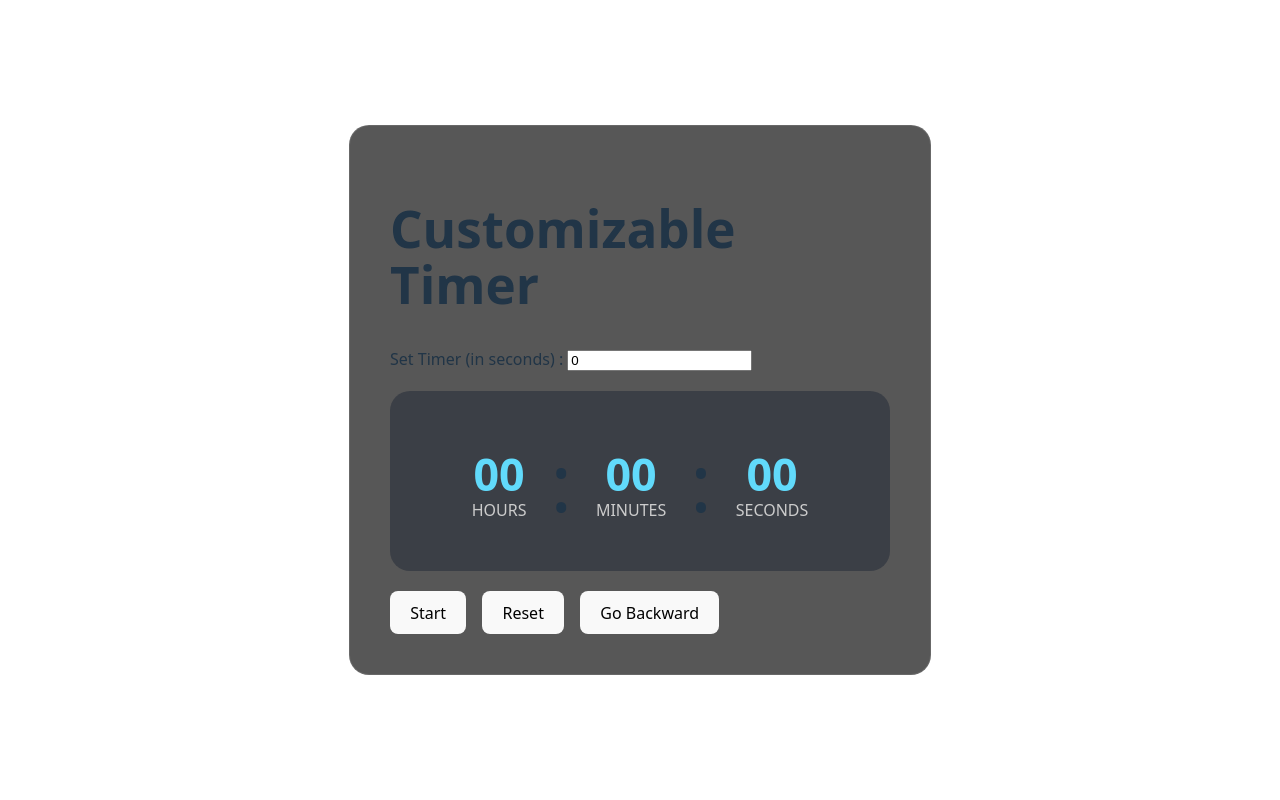
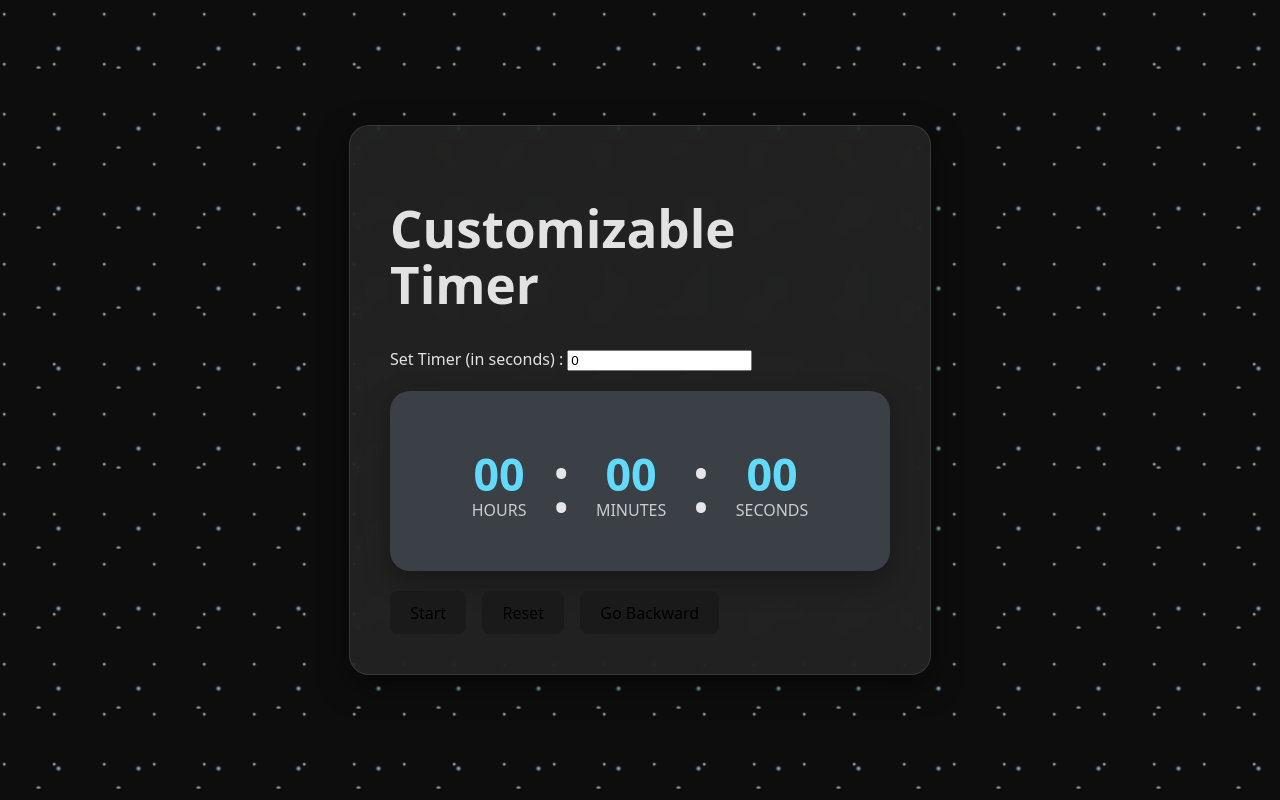
Before and after one commit to Phoenixcat01/simple-timer-app, a React (Vite) app: page / in a window 1280 px wide. Built offline with nearby package versions, Linux system fonts and the light colour scheme.

Commit message:
feat(timer): enhance background animations and improve card styling

```diff
--- a/src/index.css
+++ b/src/index.css
@@ -21,6 +21,46 @@ body {
   min-width: 320px;
   min-height: 100vh;
   overflow: hidden;
+  background-color: #0d0d0d;
+}
+
+body::before {
+  content: '';
+  position: fixed;
+  top: 0;
+  left: 0;
+  width: 100%;
+  height: 100%;
+  z-index: 1;
+  background:
+    radial-gradient(2px 2px at 20px 30px, #eee, transparent),
+    radial-gradient(2px 2px at 40px 100px, #3991da, transparent);
+  background-size: 50px 50px;
+  animation: move-bg-1 160s linear infinite;
+}
+body::after {
+  content: '';
+  position: fixed;
+  top: 0;
+  left: 0;
+  width: 100%;
+  height: 100%;
+  z-index: 2;
+  background:
+    radial-gradient(3px 3px at 50px 80px, #fcffcf, transparent),
+    radial-gradient(3px 3px at -20px -20px, #fff, transparent),
+    radial-gradient(3px 3px at 70px 60px, #9ae1fd, transparent);
+  background-size: 80px 80px;
+  animation: move-bg-2 120s linear infinite;
+}
+
+@keyframes move-bg-1 {
+  from {background-position: 0 0;}
+  to {background-position: 1000px 1000px;}
+}
+@keyframes move-bg-2 {
+  from {background-position: 0 0;}
+  to {background-position: 1500px 1500px;}
 }
 
 h1 {
@@ -55,6 +95,7 @@ button:focus-visible {
   display: flex;
   justify-content: center;
   align-items: center;
+  background-color: transparent;
 }
 
 .card {
@@ -62,10 +103,10 @@ button:focus-visible {
   z-index: 10;
   width: 500px;
   max-width: 90%;
-  background-color: rgba(45, 45, 45, 0.8);
+  background-color: rgba(39, 39, 39, 0.8);
   border-radius: 20px;
   padding: 40px;
-  box-shadow: 0 10px 30px rgba(0, 0, 0, 0, 0.5);
+  box-shadow: 0 10px 30px rgba(0, 0, 0, 0.5);
   backdrop-filter: blur(10px);
   border: 1px solid rgba(255, 255, 255, 0.1);
 }
@@ -96,7 +137,7 @@ button:focus-visible {
   margin: 20px 0px;
   padding: 30px 40px;
   border-radius: 20px;
-  box-shadow: 0 10px 20px rgba(0, 0, 0, 0, 0.3);
+  box-shadow: 0 10px 30px rgba(0, 0, 0, 0.3);
 }
 
 .time-group {
@@ -145,13 +186,3 @@ button:focus-visible {
   display: flex;
   gap: 1em;
 }
-
-@media (prefers-color-scheme: light) {
-  :root {
-    color: #213547;
-    background-color: #ffffff;
-  }
-  button {
-    background-color: #f9f9f9;
-  }
-}
```
